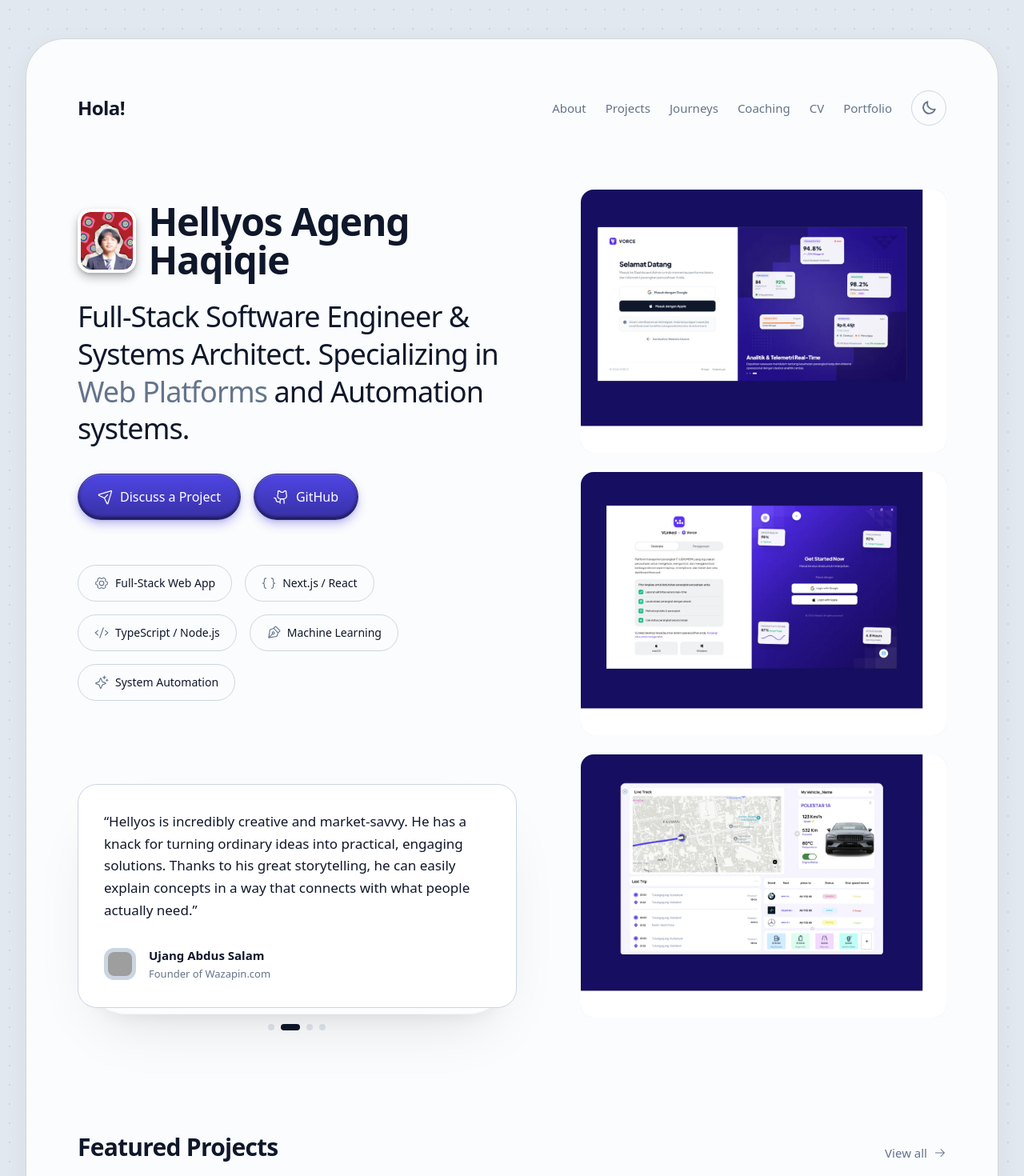
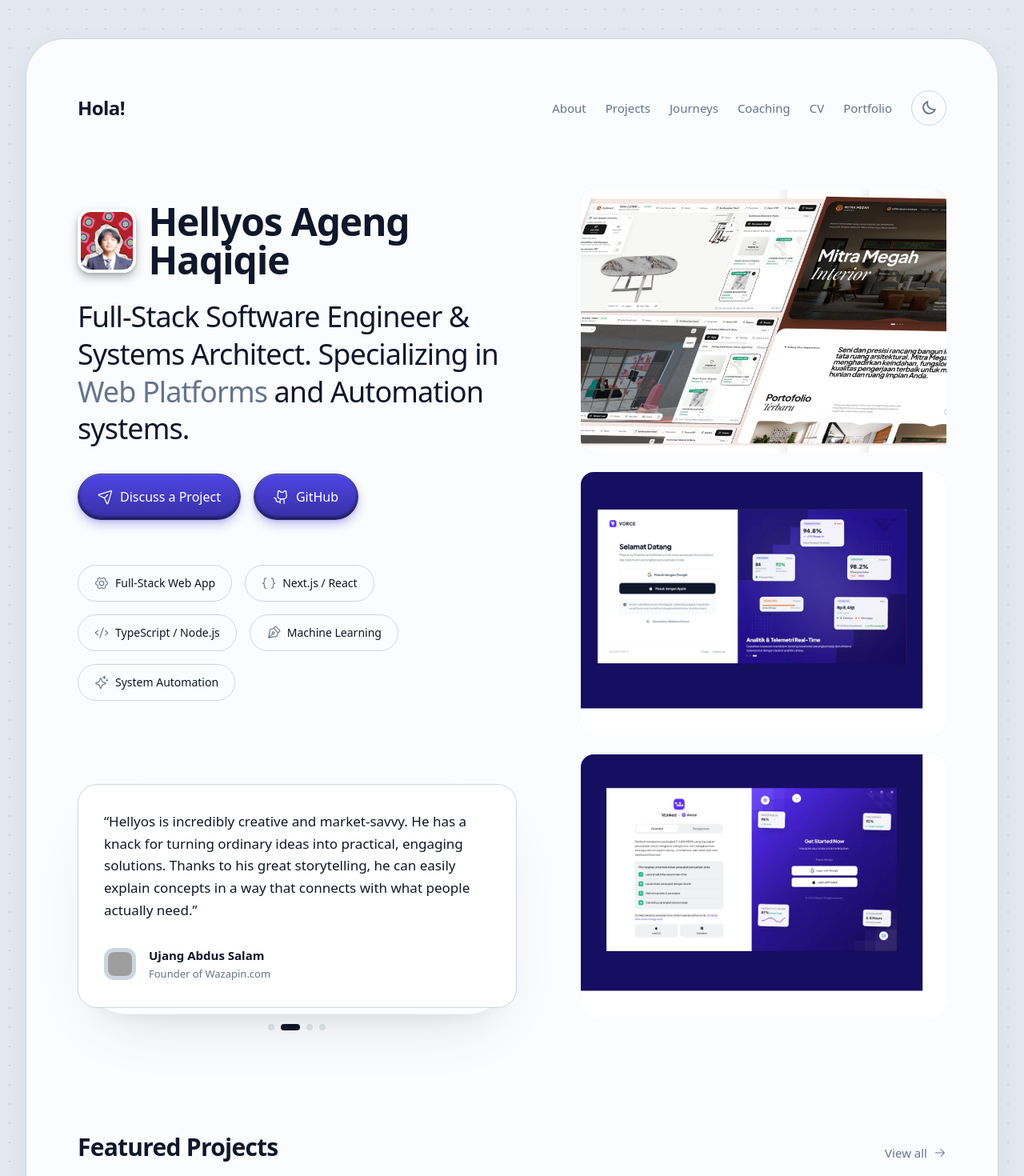
Before and after one commit to hellyoshaqiqie17/hellyoshaqiqie-site, a React (Vite) app: page / in a window 1280 px wide. Shown: the top 1470 px of the page at 80% size. Built offline with nearby package versions, Linux system fonts and the light colour scheme; grey boxes are pictures that could not be loaded; a web font is replaced by a local one.

Commit message:
feat(hero): show Mitra Megah Interior mockup at top position of hero section

```diff
--- a/src/data/page_settings.json
+++ b/src/data/page_settings.json
@@ -1,6 +1,6 @@
 {
   "avatarImage": "/fotoku.webp",
-  "heroImageTop": "/assets/vorce_platform_mockup.webp",
-  "heroImageMiddle": "/assets/vlinked_cards_mockup.webp",
-  "heroImageBottom": "/assets/velinked.webp"
+  "heroImageTop": "/assets/megah-interior-mockup.webp",
+  "heroImageMiddle": "/assets/vorce_platform_mockup.webp",
+  "heroImageBottom": "/assets/vlinked_cards_mockup.webp"
 }
--- a/src/pages/Home.jsx
+++ b/src/pages/Home.jsx
@@ -250,13 +250,15 @@ function HeroSection() {
           {loading || !pageSettings ? (
             <ImagePlaceholder />
           ) : (
+            <Link to="/project/mitra-megah-interior-3d-cad" className="block w-full h-full relative group">
             <ProgressiveImage
               src={pageSettings.heroImageTop}
-              alt="Hellyos Ageng Haqiqie hero top layout"
+              alt="Mitra Megah Interior 3D CAD Mockup"
               imgClassName="absolute inset-0 w-full h-full object-cover object-center transform hover:scale-[1.025]"
               loading="eager"
               fetchPriority="high"
             />
+          </Link>
           )}
         </m.div>
 
@@ -269,11 +271,13 @@ function HeroSection() {
           {loading || !pageSettings ? (
             <ImagePlaceholder />
           ) : (
+            <Link to="/project/vorce-platform" className="block w-full h-full relative group">
             <ProgressiveImage
               src={pageSettings.heroImageMiddle}
               alt="Design engineer work layout"
               imgClassName="absolute inset-0 w-full h-full object-cover object-center transform hover:scale-[1.025]"
             />
+          </Link>
           )}
         </m.div>
 
@@ -286,11 +290,13 @@ function HeroSection() {
           {loading || !pageSettings ? (
             <ImagePlaceholder />
           ) : (
+            <Link to="/project/vlinked-desktop-agent" className="block w-full h-full relative group">
             <ProgressiveImage
               src={pageSettings.heroImageBottom}
               alt="Design engineer portfolio detail"
               imgClassName="absolute inset-0 w-full h-full object-cover object-center transform hover:scale-[1.025]"
             />
+          </Link>
           )}
         </m.div>
       </div>
```
